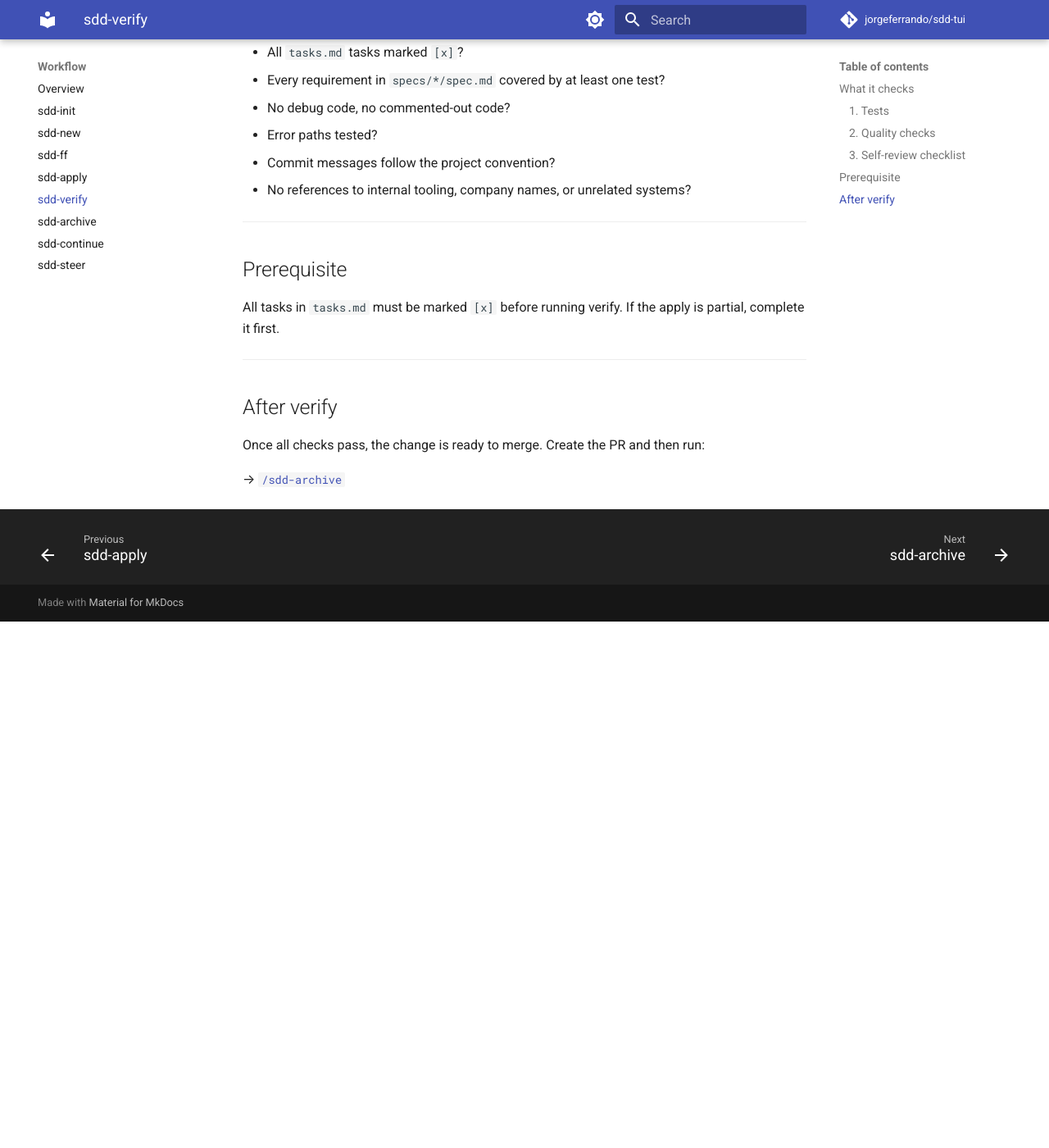
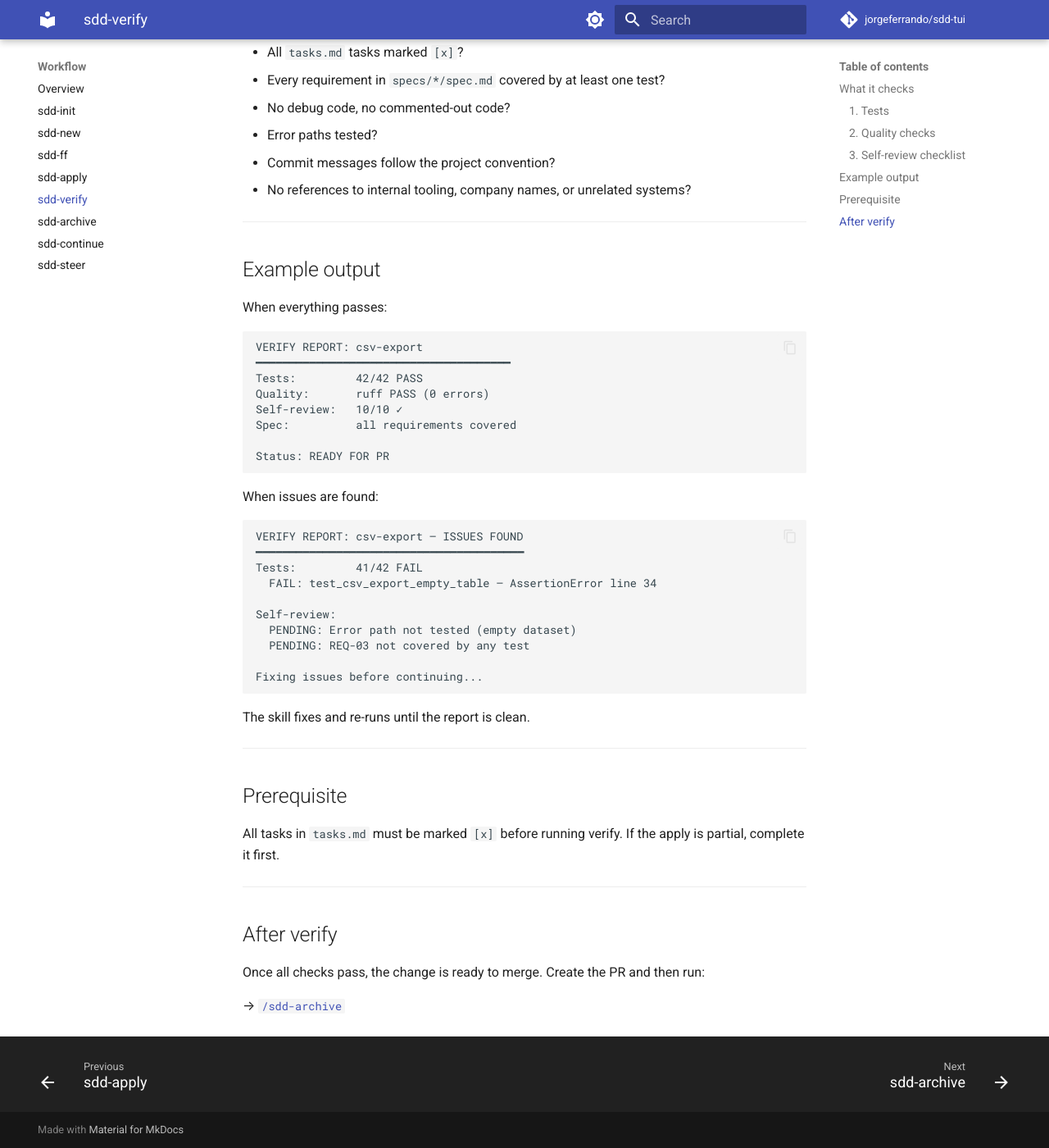
Before and after one commit to jorgeferrando/sdd-tui, an MkDocs documentation site: the page built from docs/workflow/sdd-verify.md, in a window 1280 px wide and 1400 px high, scrolled down 979 px. Shown: the whole window at 82% size. Built offline with MkDocs 1.6.1 and Material for MkDocs 9.7.7, drawn with Linux system fonts in a browser that asks for light colours; comment, search, counter and statistics services are not loaded; before the commit the page ends 1737 px from its top, so only the background shows below that.

Commit message:
[docs-site] Add verify output example to sdd-verify page
Co-Authored-By: Claude Sonnet 4.6 <noreply@anthropic.com>

````diff
--- a/docs/workflow/sdd-verify.md
+++ b/docs/workflow/sdd-verify.md
@@ -49,6 +49,40 @@ A structured review of the implementation against the spec:
 
 ---
 
+## Example output
+
+When everything passes:
+
+```
+VERIFY REPORT: csv-export
+━━━━━━━━━━━━━━━━━━━━━━━━━━━━━━━━━━━━━━
+Tests:         42/42 PASS
+Quality:       ruff PASS (0 errors)
+Self-review:   10/10 ✓
+Spec:          all requirements covered
+
+Status: READY FOR PR
+```
+
+When issues are found:
+
+```
+VERIFY REPORT: csv-export — ISSUES FOUND
+━━━━━━━━━━━━━━━━━━━━━━━━━━━━━━━━━━━━━━━━
+Tests:         41/42 FAIL
+  FAIL: test_csv_export_empty_table — AssertionError line 34
+
+Self-review:
+  PENDING: Error path not tested (empty dataset)
+  PENDING: REQ-03 not covered by any test
+
+Fixing issues before continuing...
+```
+
+The skill fixes and re-runs until the report is clean.
+
+---
+
 ## Prerequisite
 
 All tasks in `tasks.md` must be marked `[x]` before running verify. If the apply is partial, complete it first.
````
